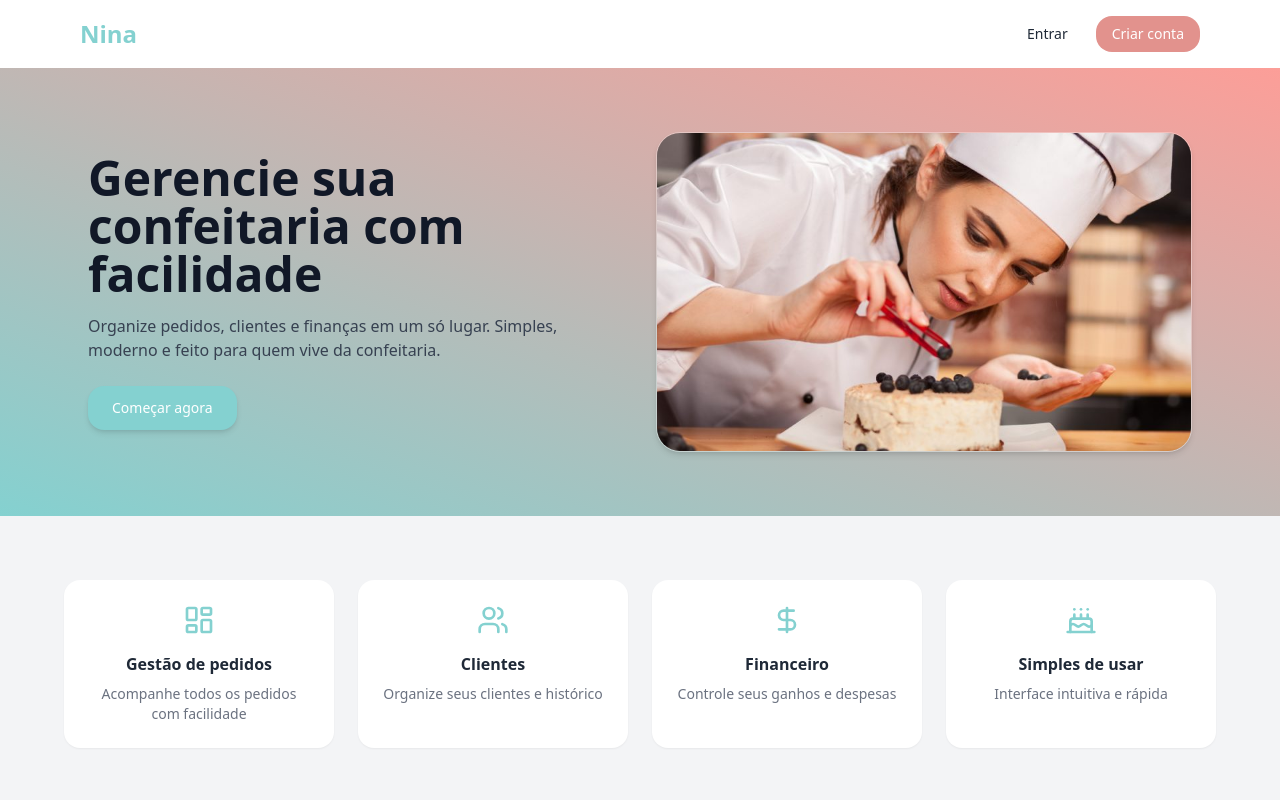
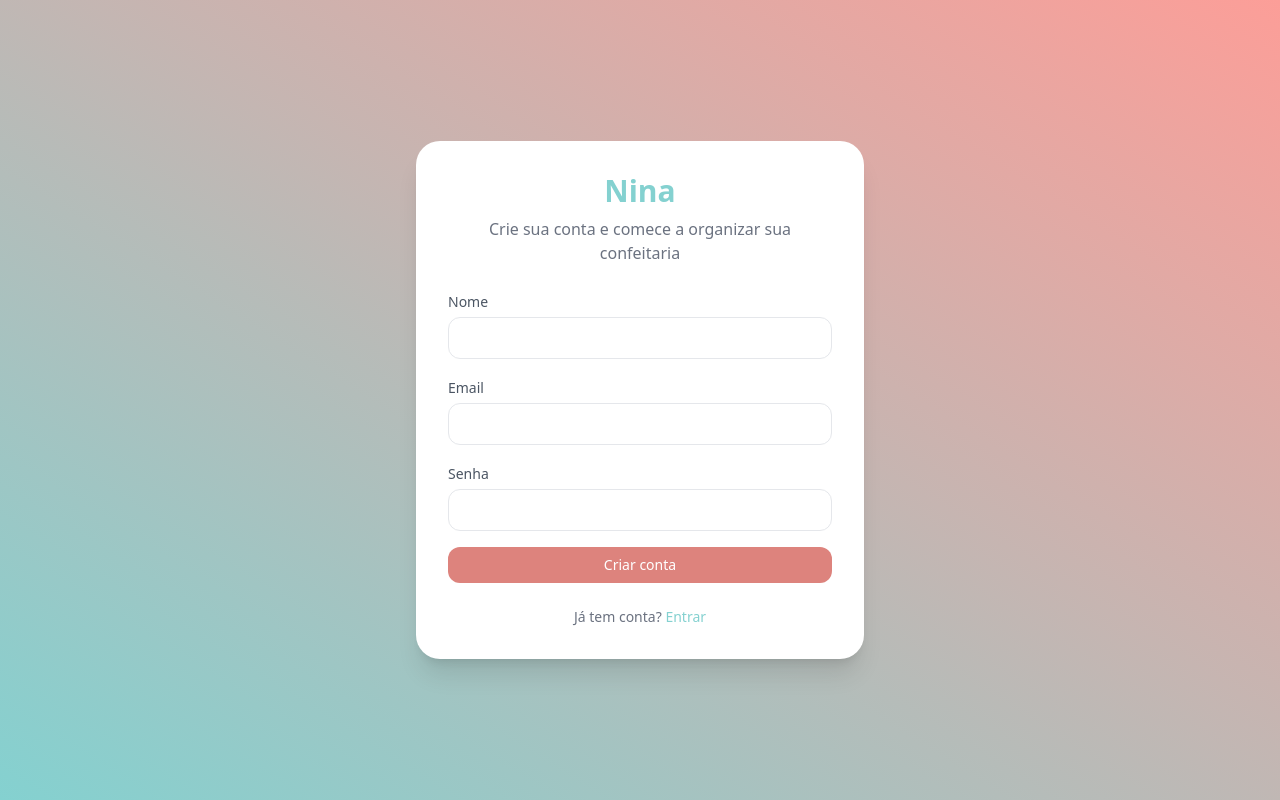
Before and after one commit to sophiasussa/nina-frontend-react, a React (Vite) app: page /register in a window 1280 px wide. Shown: the top 800 px of the page. Built offline with nearby package versions, Linux system fonts and the light colour scheme.

Commit message:
feat: add register page

```diff
--- a/package.json
+++ b/package.json
@@ -13,7 +13,8 @@
     "framer-motion": "^12.38.0",
     "lucide-react": "^1.9.0",
     "react": "^19.2.5",
-    "react-dom": "^19.2.5"
+    "react-dom": "^19.2.5",
+    "react-router-dom": "^7.14.2"
   },
   "devDependencies": {
     "@eslint/js": "^10.0.1",
--- a/src/App.jsx
+++ b/src/App.jsx
@@ -1,5 +1,14 @@
+import { BrowserRouter, Routes, Route } from "react-router-dom";
 import LandingPage from "./pages/LandingPage";
+import RegisterPage from "./pages/RegisterPage";
 
 export default function App() {
-  return <LandingPage />;
+  return (
+    <BrowserRouter>
+      <Routes>
+        <Route path="/" element={<LandingPage />} />
+        <Route path="/register" element={<RegisterPage />} />
+      </Routes>
+    </BrowserRouter>
+  );
 }
--- a/src/pages/LandingPage.jsx
+++ b/src/pages/LandingPage.jsx
@@ -3,9 +3,13 @@ import { Card, CardContent } from "../components/ui/card";
 import { Cake, Users, DollarSign, LayoutDashboard } from "lucide-react";
 import { motion } from "framer-motion";
 import confeitera from "../assets/confeiteira.jpg";
+import { useNavigate } from "react-router-dom";
 import logo from "../assets/16.jpeg";
 
 export default function LandingPage() {
+
+  const navigate = useNavigate();
+
   return (
     <div className="min-h-screen bg-white text-gray-800">
       {/* Navbar */}
@@ -13,7 +17,7 @@ export default function LandingPage() {
         <h1 className="text-2xl font-bold text-[#84D1D0]">Nina</h1>
         <div className="flex gap-3">
           <Button variant="ghost">Entrar</Button>
-          <Button className="bg-[#e2928d] hover:bg-[#df8d87] text-white hover:scale-105 transition-transform duration-300">Criar conta</Button>
+          <Button className="bg-[#dd837d] hover:bg-[#df8d87] text-white hover:scale-105 transition-transform duration-300" onClick={() => navigate("/register")}>Criar conta</Button>
         </div>
       </nav>
 
@@ -28,7 +32,7 @@ export default function LandingPage() {
               Organize pedidos, clientes e finanças em um só lugar. Simples,
               moderno e feito para quem vive da confeitaria.
             </p>
-            <Button className="bg-[#4fd9e3] hover:bg-[#78cbc9] text-[#84D1D0] px-6 py-3 rounded-2xl shadow-md hover:scale-105 transition-transform duration-300">
+            <Button className="bg-[#4fd9e3] hover:bg-[#78cbc9] text-[#84D1D0] px-6 py-3 rounded-2xl shadow-md hover:scale-105 transition-transform duration-300" onClick={() => navigate("/register")}>
               Começar agora
             </Button>
           </div>
@@ -96,7 +100,7 @@ export default function LandingPage() {
             Organize pedidos, clientes e finanças de forma simples e prática.
           </p>
 
-          <Button className="bg-[#FC9E98] hover:bg-[#ee9f9b] text-white px-6 py-3 rounded-xl hover:scale-105 transition">
+          <Button className="bg-[#dd837d] hover:bg-[#df8d87] text-white px-6 py-3 rounded-xl hover:scale-105 transition" onClick={() => navigate("/register")}>
             Criar conta grátis
           </Button>
 
--- /dev/null
+++ b/src/pages/RegisterPage.jsx
@@ -0,0 +1,119 @@
+import { useState } from "react";
+import { Button } from "../components/ui/button";
+
+export default function RegisterPage() {
+  const [form, setForm] = useState({
+    nome: "",
+    email: "",
+    password: "",
+  });
+
+  const handleChange = (e) => {
+    setForm({
+      ...form,
+      [e.target.name]: e.target.value,
+    });
+  };
+
+  const handleSubmit = async (e) => {
+    e.preventDefault();
+
+    try {
+      const response = await fetch("http://localhost:8000/auth/register", {
+        method: "POST",
+        headers: {
+          "Content-Type": "application/json",
+        },
+        body: JSON.stringify(form),
+      });
+
+      if (!response.ok) {
+        throw new Error("Erro ao cadastrar");
+      }
+
+      const data = await response.json();
+      console.log(data);
+
+      alert("Conta criada com sucesso 🎉");
+    } catch (error) {
+      console.error(error);
+      alert("Erro ao criar conta");
+    }
+  };
+
+  return (
+    <div className="min-h-screen flex items-center justify-center bg-gradient-to-tr from-[#84D1D0] to-[#FC9E98] px-6">
+
+      <div className="w-full max-w-md bg-white rounded-3xl shadow-xl p-8">
+
+        {/* Logo */}
+        <h1 className="text-3xl font-bold text-center text-[#84D1D0] mb-2">
+          Nina
+        </h1>
+
+        <p className="text-center text-gray-500 mb-6">
+          Crie sua conta e comece a organizar sua confeitaria
+        </p>
+
+        {/* Form */}
+        <form onSubmit={handleSubmit} className="space-y-4">
+
+          {/* Nome */}
+          <div>
+            <label className="text-sm text-gray-600">Nome</label>
+            <input
+              type="text"
+              name="nome"
+              value={form.nome}
+              onChange={handleChange}
+              required
+              className="w-full mt-1 px-4 py-2 rounded-xl border border-gray-200 focus:outline-none focus:ring-2 focus:ring-[#84D1D0]"
+            />
+          </div>
+
+          {/* Email */}
+          <div>
+            <label className="text-sm text-gray-600">Email</label>
+            <input
+              type="email"
+              name="email"
+              value={form.email}
+              onChange={handleChange}
+              required
+              className="w-full mt-1 px-4 py-2 rounded-xl border border-gray-200 focus:outline-none focus:ring-2 focus:ring-[#84D1D0]"
+            />
+          </div>
+
+          {/* Senha */}
+          <div>
+            <label className="text-sm text-gray-600">Senha</label>
+            <input
+              type="password"
+              name="password"
+              value={form.password}
+              onChange={handleChange}
+              required
+              className="w-full mt-1 px-4 py-2 rounded-xl border border-gray-200 focus:outline-none focus:ring-2 focus:ring-[#84D1D0]"
+            />
+          </div>
+
+          {/* Botão */}
+          <Button
+            type="submit"
+            className="w-full bg-[#dd837d] hover:bg-[#ee9f9b] text-white py-2 rounded-xl mt-4 hover:scale-105 transition"
+          >
+            Criar conta
+          </Button>
+        </form>
+
+        {/* Link login */}
+        <p className="text-center text-sm text-gray-500 mt-6">
+          Já tem conta?{" "}
+          <span className="text-[#84D1D0] cursor-pointer hover:underline">
+            Entrar
+          </span>
+        </p>
+      </div>
+    </div>
+  );
+}
```
Also changed, not shown: 1 other file (tests, documents, lock files or other folders).
